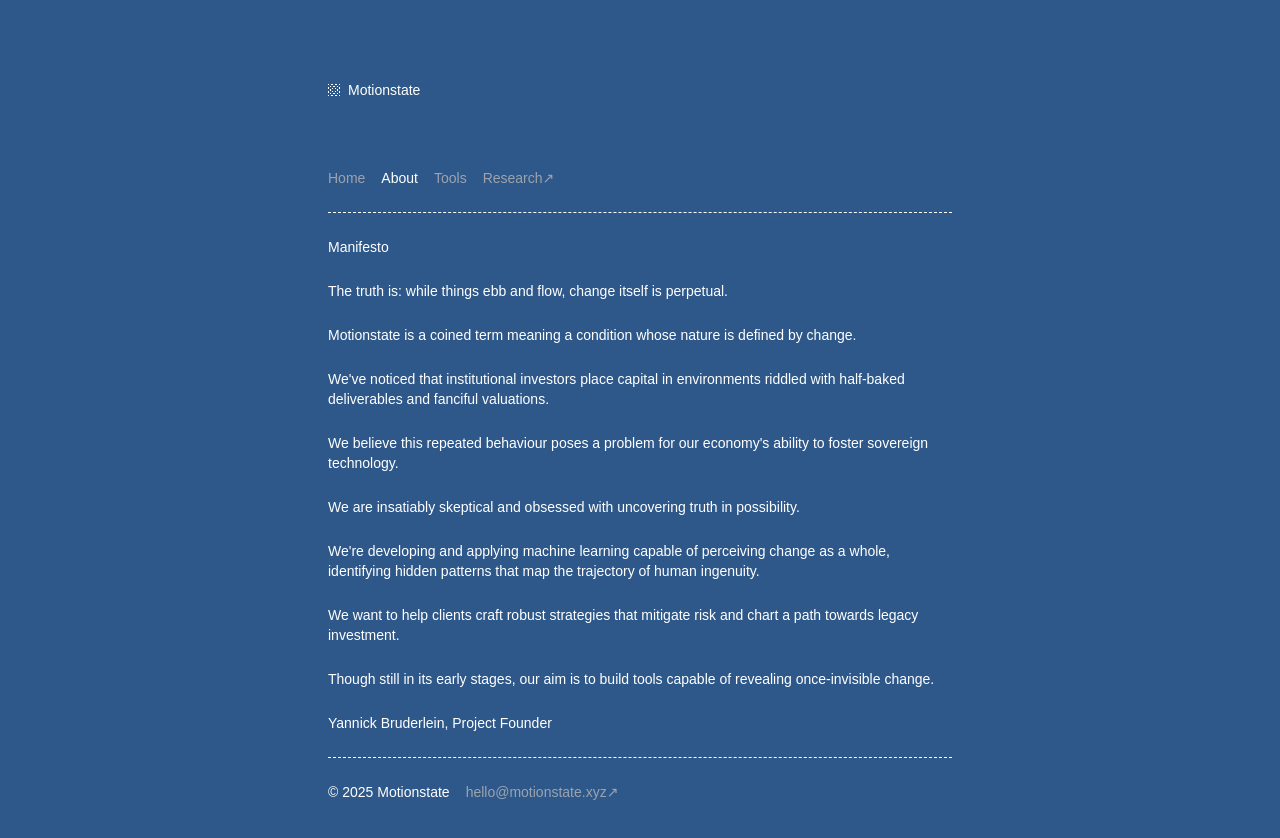
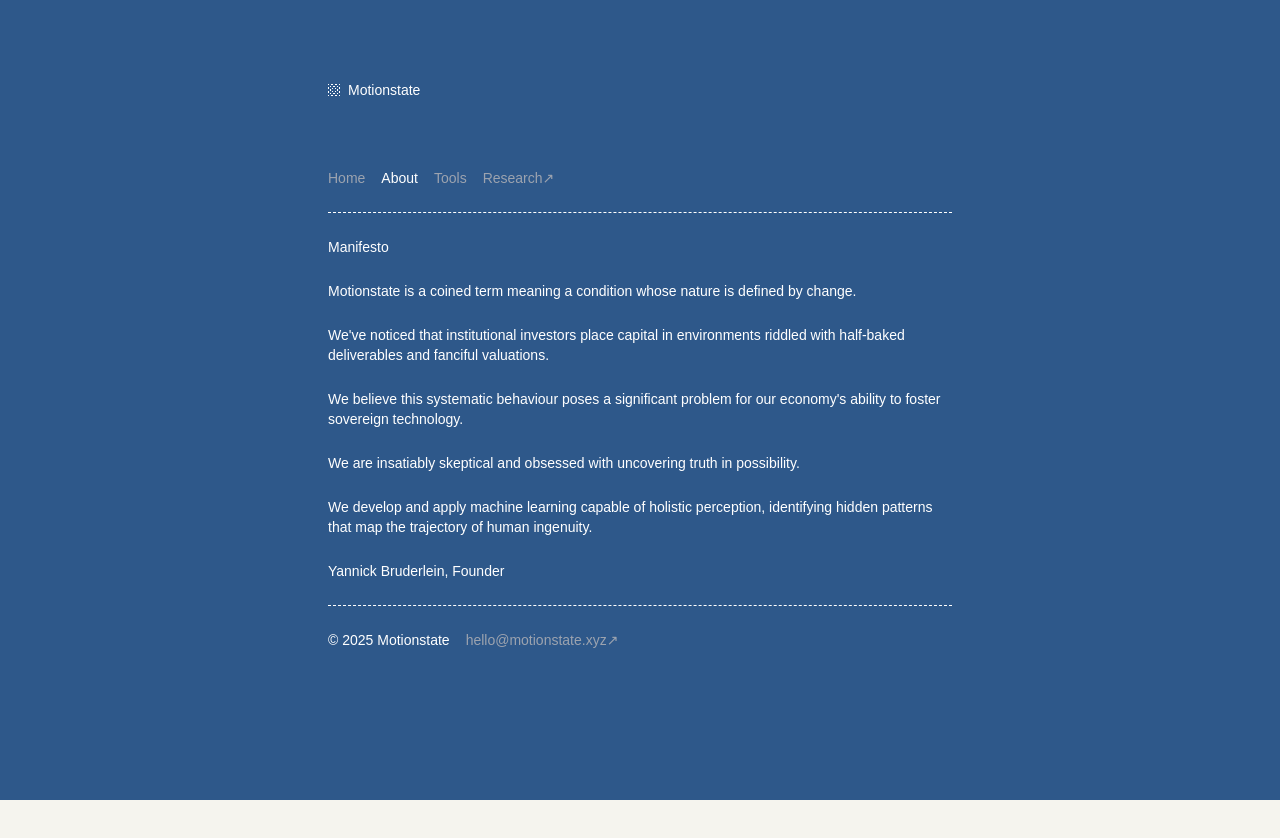
Before and after one commit to CloneProtocolSixtySix/loopscale, a Next.js app: page / in a window 1280 px wide. Both pictures are taken after a click on the button "About". Shown: the top 838 px of the page. After the commit the page ends 800 px from the top, so only its background shows below. Built offline with nearby package versions, Linux system fonts and the light colour scheme; a web font is replaced by a local one.

Commit message:
Finalize manifesto: streamline content and update capabilities

```diff
--- a/app/page.tsx
+++ b/app/page.tsx
@@ -69,31 +69,22 @@ export default function Home() {
       Manifesto<br/>
     </p>
     <p className="text-sm mono">
-    The truth is: while things ebb and flow, change itself is perpetual.
-    </p>
-    <p className="text-sm mono">
     Motionstate is a coined term meaning a condition whose nature is defined by change.
     </p>
     <p className="text-sm mono">
     We've noticed that institutional investors place capital in environments riddled with half-baked deliverables and fanciful valuations.
     </p>
     <p className="text-sm mono">
-    We believe this repeated behaviour poses a problem for our economy's ability to foster sovereign technology.
+    We believe this systematic behaviour poses a significant problem for our economy's ability to foster sovereign technology.
     </p>
     <p className="text-sm mono">
     We are insatiably skeptical and obsessed with uncovering truth in possibility.
     </p>
     <p className="text-sm mono">
-    We're developing and applying machine learning capable of perceiving change as a whole, identifying hidden patterns that map the trajectory of human ingenuity.
+    We develop and apply machine learning capable of holistic perception, identifying hidden patterns that map the trajectory of human ingenuity.
     </p>
     <p className="text-sm mono">
-    We want to help clients craft robust strategies that mitigate risk and chart a path towards legacy investment.
-    </p>
-    <p className="text-sm mono">
-    Though still in its early stages, our aim is to build tools capable of revealing once-invisible change.
-    </p>
-    <p className="text-sm mono">
-      Yannick Bruderlein, Project Founder
+      Yannick Bruderlein, Founder
     </p>
   </>
 ) : activeSection === 'tools' ? (
@@ -123,7 +114,7 @@ export default function Home() {
             <div className="font-normal">Mitigate industry uncertainty through academic integrity.</div>
           </div>
           <div className="p-2 text-sm mono">
-            <div className="font-normal">Generate novel strategies and act with contextual understanding in evolving environments.</div>
+            <div className="font-normal">Generate novel strategies grounded in contextual understanding.</div>
           </div>
         </div>
 
```
